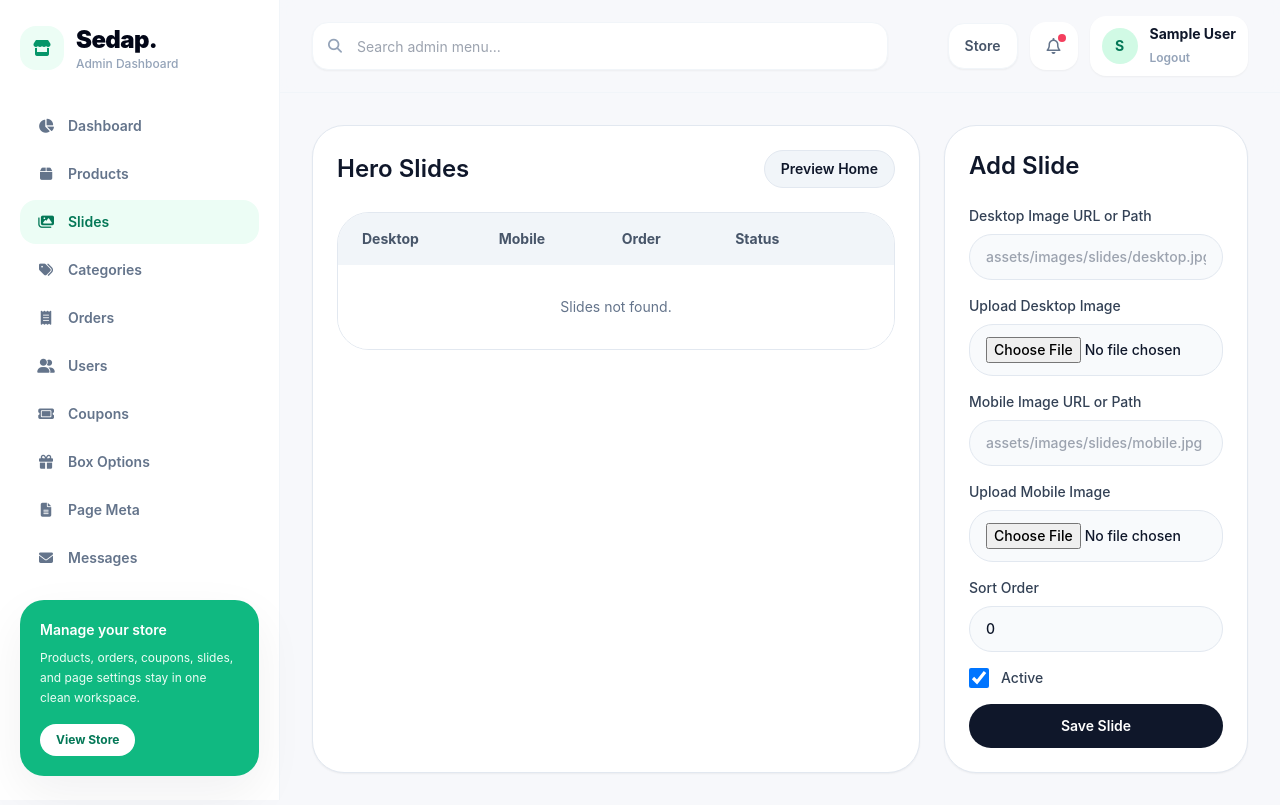
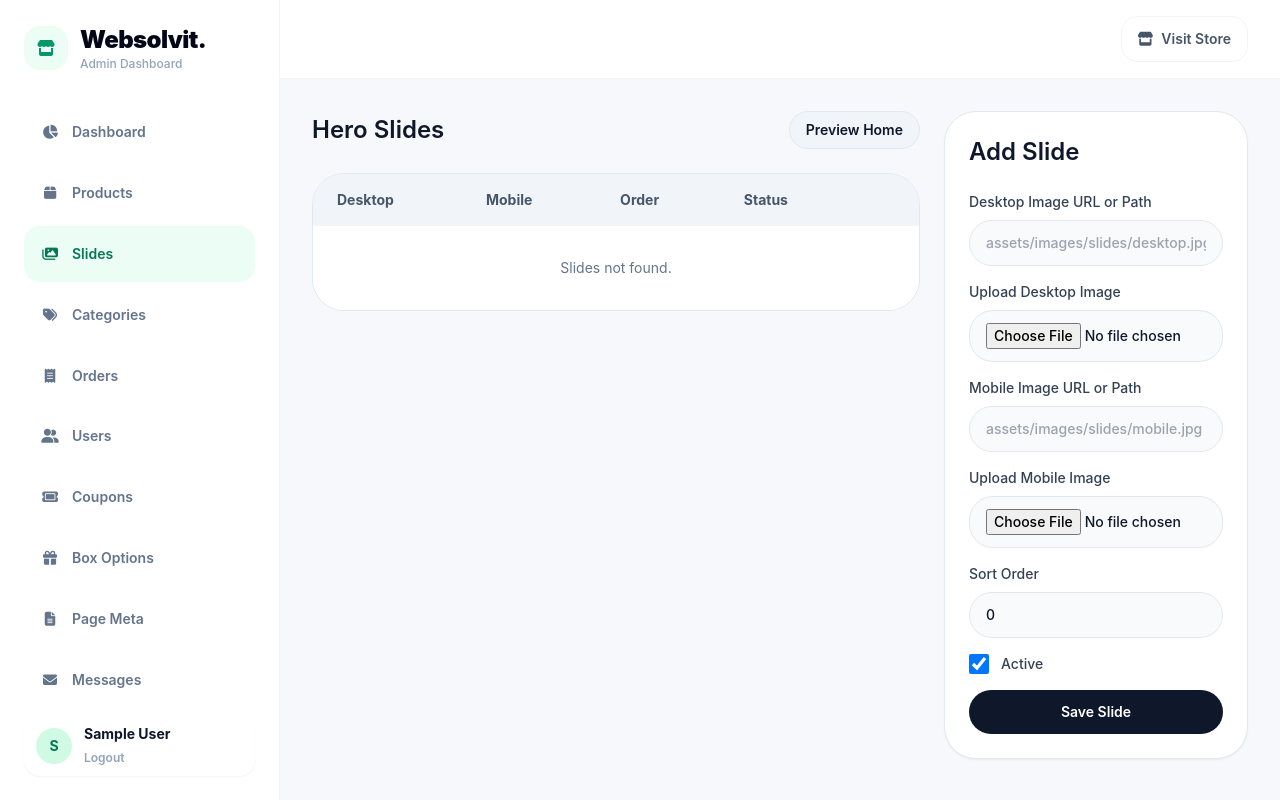
Before and after one commit to Synoize/viral-watches-ecommerce, a PHP site: page /new/admin/slides.php in a window 1280 px wide. Run offline with PHP 8.4, Linux system fonts and the light colour scheme; the visitor is signed in with stand-in values (Sample User, id 1); data that the repository does not hold is empty; some libraries are stand-ins or nearby versions.

Commit message:
update admin panel ui

```diff
--- a/admin/_header.php
+++ b/admin/_header.php
@@ -22,6 +22,7 @@ $adminNavItems = [
 ?>
 <!DOCTYPE html>
 <html lang="en">
+
 <head>
     <meta charset="UTF-8">
     <meta name="viewport" content="width=device-width, initial-scale=1.0">
@@ -46,21 +47,22 @@ $adminNavItems = [
     </script>
     <link rel="stylesheet" href="https://cdnjs.cloudflare.com/ajax/libs/font-awesome/6.5.2/css/all.min.css" />
 </head>
+
 <body class="min-h-screen bg-[#f7f8fb] text-slate-900 font-body">
     <div class="min-h-screen lg:grid lg:grid-cols-[280px_1fr]">
         <aside class="border-r border-slate-100 bg-white lg:sticky lg:top-0 lg:h-screen">
-        <div class="flex h-full flex-col px-5 py-6">
+            <div class="flex h-full flex-col p-6">
                 <a href="<?= BASE_URL ?>/admin/dashboard.php" class="flex items-center gap-3">
                     <span class="flex h-11 w-11 items-center justify-center rounded-2xl bg-emerald-50 text-emerald-600">
                         <i class="fa-solid fa-store"></i>
                     </span>
                     <span>
-                    <span class="block text-2xl font-black tracking-tight text-slate-950">Sedap.</span>
+                        <span class="block text-2xl font-black tracking-tight text-slate-950">Websolvit.</span>
                         <span class="block text-xs font-medium text-slate-400">Admin Dashboard</span>
                     </span>
                 </a>
 
-            <nav class="mt-8 grid gap-1 text-sm font-semibold text-slate-500">
+                <nav class="flex-1 overflow-y-auto mt-8 grid gap-1 text-sm font-semibold text-slate-500">
                     <?php foreach ($adminNavItems as $item): ?>
                         <?php $isActiveAdminItem = $currentAdminPage === $item[0]; ?>
                         <a href="<?= BASE_URL ?>/admin/<?= $item[0] ?>" class="flex items-center gap-3 rounded-2xl px-4 py-3 transition <?= $isActiveAdminItem ? 'bg-emerald-50 text-emerald-700' : 'hover:bg-slate-50 hover:text-slate-900' ?>">
@@ -70,28 +72,7 @@ $adminNavItems = [
                     <?php endforeach; ?>
                 </nav>
 
-            <div class="mt-auto hidden rounded-3xl bg-emerald-500 p-5 text-white shadow-soft lg:block">
-                <p class="text-sm font-semibold">Manage your store</p>
-                <p class="mt-2 text-xs leading-5 text-emerald-50">Products, orders, coupons, slides, and page settings stay in one clean workspace.</p>
-                <a href="<?= BASE_URL ?>/" target="_blank" class="mt-4 inline-flex rounded-2xl bg-white px-4 py-2 text-xs font-bold text-emerald-700">View Store</a>
-            </div>
-        </div>
-    </aside>
-
-    <div class="min-w-0">
-        <header class="sticky top-0 z-30 border-b border-slate-100 bg-[#f7f8fb]/90 backdrop-blur">
-            <div class="flex flex-col gap-4 px-4 py-4 sm:px-6 lg:flex-row lg:items-center lg:justify-between lg:px-8">
-                <div class="relative max-w-xl flex-1">
-                    <i class="fa-solid fa-search absolute left-4 top-1/2 -translate-y-1/2 text-sm text-slate-400"></i>
-                    <input type="search" placeholder="Search admin menu..." class="h-12 w-full rounded-2xl border border-slate-100 bg-white pl-11 pr-4 text-sm outline-none shadow-sm focus:border-emerald-200">
-                </div>
-                <div class="flex items-center justify-between gap-3 lg:justify-end">
-                    <a href="<?= BASE_URL ?>/" target="_blank" class="hidden rounded-2xl border border-slate-100 bg-white px-4 py-3 text-sm font-semibold text-slate-600 shadow-sm hover:text-slate-950 sm:inline-flex">Store</a>
-                    <button type="button" class="relative flex h-12 w-12 items-center justify-center rounded-2xl bg-white text-slate-500 shadow-sm">
-                        <i class="fa-regular fa-bell"></i>
-                        <span class="absolute right-3 top-3 h-2 w-2 rounded-full bg-rose-500"></span>
-                    </button>
-                    <div class="flex items-center gap-3 rounded-2xl bg-white px-3 py-2 shadow-sm">
+                <div class="flex items-center gap-3 rounded-2xl bg-white px-3 py-2 shadow-sm mt-2">
                         <div class="flex h-9 w-9 items-center justify-center rounded-full bg-emerald-100 text-sm font-bold text-emerald-700">
                             <?= sanitize(strtoupper(substr($adminName, 0, 1))) ?>
                         </div>
@@ -100,7 +81,14 @@ $adminNavItems = [
                             <a href="<?= BASE_URL ?>/admin/logout.php" class="text-xs font-semibold text-slate-400 hover:text-rose-500">Logout</a>
                         </div>
                     </div>
+
             </div>
+        </aside>
+
+        <div class="min-w-0">
+            <header class="sticky top-0 z-30 border-b border-slate-100 bg-white">
+                <div class="flex gap-4 px-4 py-4 sm:px-6 flex-row items-center justify-end lg:px-8">
+                    <a href="<?= BASE_URL ?>/" target="_blank" class="hidden rounded-2xl flex items-center border border-slate-100 bg-white px-4 py-3 text-sm font-semibold text-slate-600 flex gap-2 hover:text-slate-950 sm:inline-flex"><i class="fa-solid fa-store"></i>Visit Store</a>
                 </div>
             </header>
 
--- a/admin/box-options.php
+++ b/admin/box-options.php
@@ -101,7 +101,7 @@ if ($_SERVER['REQUEST_METHOD'] === 'POST') {
 $boxes = $pdo->query('SELECT * FROM box_options ORDER BY is_active DESC, name')->fetchAll();
 ?>
 <div class="grid gap-6 xl:grid-cols-[2fr_1fr]">
-    <div class="rounded-[2rem] border border-slate-200 bg-white p-6 shadow-sm">
+    <div>
         <div class="flex flex-col gap-3 sm:flex-row sm:items-center sm:justify-between">
             <h2 class="text-2xl font-semibold text-slate-900">Box Options</h2>
             <a href="<?= BASE_URL ?>/product.php?id=1" target="_blank" class="inline-flex items-center justify-center rounded-full border border-slate-200 bg-slate-100 px-4 py-2 text-sm font-semibold text-slate-900 hover:bg-slate-50">Preview Product Page</a>
@@ -143,7 +143,7 @@ $boxes = $pdo->query('SELECT * FROM box_options ORDER BY is_active DESC, name')-
                                 </span>
                             </td>
                             <td class="px-6 py-4 text-slate-600"><?= date('j M Y', strtotime($item['created_at'])) ?></td>
-                            <td class="px-6 py-4 space-x-2">
+                            <td class="px-6 py-4 space-x-2 flex">
                                 <a class="inline-flex rounded-full border border-slate-200 bg-slate-100 px-4 py-2 text-sm text-slate-900 hover:bg-slate-50" href="<?= BASE_URL ?>/admin/box-options.php?edit=<?= $item['id'] ?>">Edit</a>
                                 <form class="inline" method="post" onsubmit="return confirm('Delete this box option?');">
                                     <input type="hidden" name="delete_id" value="<?= $item['id'] ?>">
--- a/admin/categories.php
+++ b/admin/categories.php
@@ -40,7 +40,7 @@ if (!empty($_POST['delete_id'])) {
 $categories = $pdo->query('SELECT * FROM categories ORDER BY name')->fetchAll();
 ?>
 <div class="grid gap-6 xl:grid-cols-[2fr_1fr]">
-    <div class="rounded-[2rem] border border-slate-200 bg-white p-6 shadow-sm">
+    <div>
         <h2 class="text-2xl font-semibold text-slate-900">Categories</h2>
         <?php if ($msg = flash('success')): ?><div class="mt-6 rounded-3xl border border-emerald-200 bg-emerald-50 p-4 text-sm text-emerald-700"><?= sanitize($msg) ?></div><?php endif; ?>
         <div class="mt-6 overflow-hidden rounded-[2rem] border border-slate-200">
@@ -51,7 +51,7 @@ $categories = $pdo->query('SELECT * FROM categories ORDER BY name')->fetchAll();
                         <tr class="border-t border-slate-200 bg-white">
                             <td class="px-6 py-4 text-slate-900"><?= sanitize($cat['name']) ?></td>
                             <td class="px-6 py-4 text-slate-700"><?= sanitize($cat['category_image']) ? '<a href="' . sanitize($cat['category_image']) . '" target="_blank" class="text-brand underline">View</a>' : '—' ?></td>
-                            <td class="px-6 py-4 space-x-2">
+                            <td class="px-6 py-4 space-x-2 flex ">
                                 <a class="inline-flex rounded-full border border-slate-200 bg-slate-100 px-4 py-2 text-sm text-slate-900 hover:bg-slate-50" href="<?= BASE_URL ?>/admin/categories.php?edit=<?= $cat['id'] ?>">Edit</a>
                                 <form class="inline" method="post" onsubmit="return confirm('Delete category?');"><input type="hidden" name="delete_id" value="<?= $cat['id'] ?>"><button class="inline-flex rounded-full bg-rose-50 px-4 py-2 text-sm font-semibold text-rose-700 hover:bg-rose-100">Delete</button></form>
                             </td>
--- a/admin/coupons.php
+++ b/admin/coupons.php
@@ -71,7 +71,7 @@ $coupons = $pdo->query(
 )->fetchAll();
 ?>
 <div class="grid gap-6 xl:grid-cols-[2fr_1fr]">
-    <div class="rounded-[2rem] border border-slate-200 bg-white p-6 shadow-sm">
+    <div>
         <h2 class="text-2xl font-semibold text-slate-900">Coupons</h2>
         <?php if ($msg = flash('success')): ?><div class="mt-6 rounded-3xl border border-emerald-200 bg-emerald-50 p-4 text-sm text-emerald-700"><?= sanitize($msg) ?></div><?php endif; ?>
         <div class="mt-6 overflow-hidden rounded-[2rem] border border-slate-200">
@@ -109,7 +109,7 @@ $coupons = $pdo->query(
                                 <p class="mt-1">End: <?= $item['expiry_date'] ? sanitize($item['expiry_date']) : 'All time' ?></p>
                             </td>
                             <td class="px-6 py-4"><?= $item['status'] ? 'Active' : 'Disabled' ?></td>
-                            <td class="px-6 py-4 space-x-2">
+                            <td class="px-6 py-4 space-x-2 flex ">
                                 <a class="inline-flex rounded-full border border-slate-200 bg-slate-100 px-4 py-2 text-sm text-slate-900 hover:bg-slate-50" href="<?= BASE_URL ?>/admin/coupons.php?edit=<?= $item['id'] ?>">Edit</a>
                                 <form class="inline" method="post" onsubmit="return confirm('Delete coupon?');"><input type="hidden" name="delete_id" value="<?= $item['id'] ?>"><button class="inline-flex rounded-full bg-rose-50 px-4 py-2 text-sm font-semibold text-rose-700 hover:bg-rose-100">Delete</button></form>
                             </td>
--- a/admin/messages.php
+++ b/admin/messages.php
@@ -2,7 +2,7 @@
 require_once __DIR__ . '/_header.php';
 $messages = $pdo->query('SELECT * FROM contact_messages ORDER BY created_at DESC')->fetchAll();
 ?>
-<div class="rounded-[2rem] border border-slate-200 bg-white p-6 shadow-sm">
+<div>
     <h2 class="text-2xl font-semibold text-slate-900">Contact Messages</h2>
     <div class="mt-6 overflow-hidden rounded-[2rem] border border-slate-200">
         <table class="w-full border-separate border-spacing-0 text-left text-sm">
--- a/admin/orders.php
+++ b/admin/orders.php
@@ -9,7 +9,7 @@ if ($_SERVER['REQUEST_METHOD'] === 'POST' && !empty($_POST['order_id'])) {
 }
 $orders = $pdo->query('SELECT o.*, u.name AS user_name FROM orders o LEFT JOIN users u ON o.user_id = u.id ORDER BY o.created_at DESC')->fetchAll();
 ?>
-<div class="rounded-[2rem] border border-slate-200 bg-white p-6 shadow-sm">
+<div>
     <h2 class="text-2xl font-semibold text-slate-900">Orders</h2>
     <?php if ($msg = flash('success')): ?><div class="mt-6 rounded-3xl border border-emerald-200 bg-emerald-50 p-4 text-sm text-emerald-700"><?= sanitize($msg) ?></div><?php endif; ?>
     <div class="mt-6 overflow-hidden rounded-[2rem] border border-slate-200">
--- a/admin/page-meta.php
+++ b/admin/page-meta.php
@@ -49,7 +49,7 @@ if ($_SERVER['REQUEST_METHOD'] === 'POST') {
 $items = $pdo->query('SELECT * FROM page_meta ORDER BY path')->fetchAll();
 ?>
 <div class="grid gap-6 xl:grid-cols-[2fr_1fr]">
-    <div class="rounded-[2rem] border border-slate-200 bg-white p-6 shadow-sm">
+    <div>
         <h2 class="text-2xl font-semibold text-slate-900">Page Titles & Descriptions</h2>
         <?php if ($msg = flash('success')): ?><div class="mt-6 rounded-3xl border border-emerald-200 bg-emerald-50 p-4 text-sm text-emerald-700"><?= sanitize($msg) ?></div><?php endif; ?>
         <div class="mt-6 overflow-hidden rounded-[2rem] border border-slate-200">
@@ -78,7 +78,7 @@ $items = $pdo->query('SELECT * FROM page_meta ORDER BY path')->fetchAll();
                                     <?= $item['is_active'] ? 'Active' : 'Inactive' ?>
                                 </span>
                             </td>
-                            <td class="px-6 py-4 space-x-2">
+                            <td class="px-6 py-4 space-x-2 flex">
                                 <a class="inline-flex rounded-full border border-slate-200 bg-slate-100 px-4 py-2 text-sm text-slate-900 hover:bg-slate-50" href="<?= BASE_URL ?>/admin/page-meta.php?edit=<?= $item['id'] ?>">Edit</a>
                                 <form class="inline" method="post" onsubmit="return confirm('Disable this page metadata?');">
                                     <input type="hidden" name="delete_id" value="<?= $item['id'] ?>">
--- a/admin/products.php
+++ b/admin/products.php
@@ -60,7 +60,7 @@ if (!empty($_POST['delete_id'])) {
 $products = $pdo->query('SELECT p.*, c.name AS category_name FROM products p LEFT JOIN categories c ON p.category = c.id ORDER BY p.id DESC')->fetchAll();
 ?>
 <div class="grid gap-6 xl:grid-cols-[2fr_1fr]">
-    <div class="rounded-[2rem] border border-slate-200 bg-white p-6 shadow-sm">
+    <div>
         <h2 class="text-2xl font-semibold text-slate-900">Products</h2>
         <?php if ($msg = flash('success')): ?><div class="mt-6 rounded-3xl border border-emerald-200 bg-emerald-50 p-4 text-sm text-emerald-700"><?= sanitize($msg) ?></div><?php endif; ?>
         <div class="mt-6 overflow-hidden rounded-[2rem] border border-slate-200">
@@ -89,7 +89,7 @@ $products = $pdo->query('SELECT p.*, c.name AS category_name FROM products p LEF
                                     <span class="rounded-full bg-slate-100 px-3 py-1 text-xs font-semibold text-slate-600">No</span>
                                 <?php endif; ?>
                             </td>
-                            <td class="px-6 py-4 space-x-2">
+                            <td class="px-6 py-4 space-x-2 flex">
                                 <a class="inline-flex rounded-full border border-slate-200 bg-slate-100 px-4 py-2 text-sm text-slate-900 hover:bg-slate-50" href="<?= BASE_URL ?>/admin/products.php?action=edit&id=<?= $item['id'] ?>">Edit</a>
                                 <form class="inline" method="post" onsubmit="return confirm('Delete this product?');">
                                     <input type="hidden" name="delete_id" value="<?= $item['id'] ?>">
--- a/admin/slides.php
+++ b/admin/slides.php
@@ -60,7 +60,7 @@ if ($_SERVER['REQUEST_METHOD'] === 'POST') {
 $slides = $pdo->query("SELECT * FROM slides WHERE type = 'hero' ORDER BY sort_order ASC, id ASC")->fetchAll();
 ?>
 <div class="grid gap-6 xl:grid-cols-[2fr_1fr]">
-    <div class="rounded-[2rem] border border-slate-200 bg-white p-6 shadow-sm">
+    <div>
         <div class="flex flex-col gap-3 sm:flex-row sm:items-center sm:justify-between">
             <h2 class="text-2xl font-semibold text-slate-900">Hero Slides</h2>
             <a href="<?= BASE_URL ?>/" target="_blank" class="inline-flex items-center justify-center rounded-full border border-slate-200 bg-slate-100 px-4 py-2 text-sm font-semibold text-slate-900 hover:bg-slate-50">Preview Home</a>
@@ -106,7 +106,7 @@ $slides = $pdo->query("SELECT * FROM slides WHERE type = 'hero' ORDER BY sort_or
                                     <?= $item['is_active'] ? 'Active' : 'Inactive' ?>
                                 </span>
                             </td>
-                            <td class="px-6 py-4 space-x-2">
+                            <td class="px-6 py-4 space-x-2 flex">
                                 <a class="inline-flex rounded-full border border-slate-200 bg-slate-100 px-4 py-2 text-sm text-slate-900 hover:bg-slate-50" href="<?= BASE_URL ?>/admin/slides.php?edit=<?= $item['id'] ?>">Edit</a>
                                 <form class="inline" method="post" onsubmit="return confirm('Delete this slide?');">
                                     <input type="hidden" name="delete_id" value="<?= $item['id'] ?>">
--- a/admin/users.php
+++ b/admin/users.php
@@ -2,7 +2,7 @@
 require_once __DIR__ . '/_header.php';
 $users = $pdo->query('SELECT id, name, email, phone, role FROM users ORDER BY id DESC')->fetchAll();
 ?>
-<div class="rounded-[2rem] border border-slate-200 bg-white p-6 shadow-sm">
+<div>
     <h2 class="text-2xl font-semibold text-slate-900">Users</h2>
     <div class="mt-6 overflow-hidden rounded-[2rem] border border-slate-200">
         <table class="w-full border-separate border-spacing-0 text-left text-sm">
```
Lines whose indentation alone changed are shown as unchanged.
